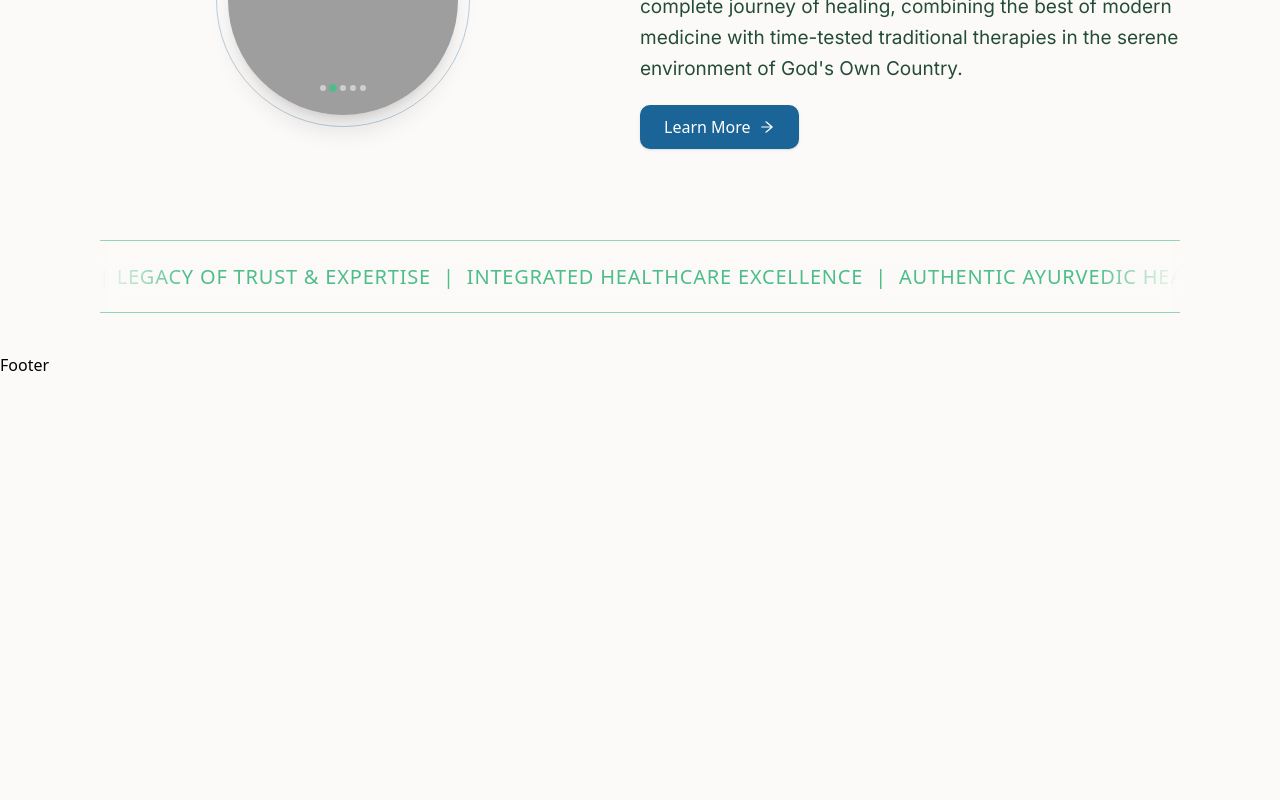
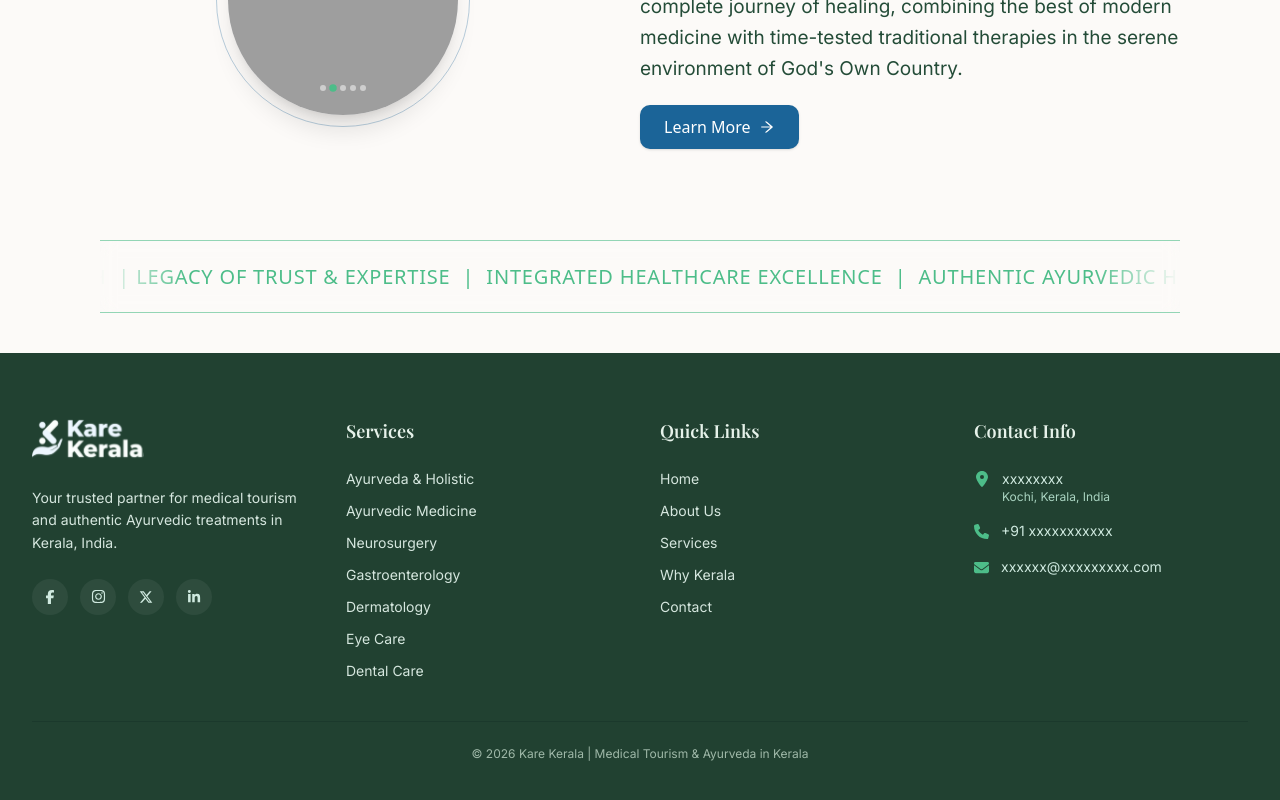
Before and after one commit to DBC-Corp/Kare-Kerala, a React (Vite) app in the folder client/: page / in a window 1280 px wide. Shown: the part 1302-2102 px from the top of the page. Before the commit the page ends 1679 px from the top, so only its background shows below. Built offline with nearby package versions, Linux system fonts and the light colour scheme; grey boxes are pictures that could not be loaded; a web font is replaced by a local one.

Commit message:
Added footer successfully !

```diff
--- a/client/src/components/Layout/Footer.jsx
+++ b/client/src/components/Layout/Footer.jsx
@@ -1,9 +1,154 @@
-import React from 'react'
+// src/components/Footer.jsx
+import React from "react";
+import KareKeralaLogo from "../../assets/images/kareKeralaLogoWhite.svg";
+import {
+  FaFacebookF,
+  FaInstagram,
+  FaXTwitter,
+  FaLinkedinIn,
+  FaLocationDot,
+  FaPhone,
+  FaEnvelope,
+} from "react-icons/fa6";
 
 const Footer = () => {
   return (
-    <div>Footer</div>
-  )
-}
+    <footer className="bg-[#214131] text-white inter">
+      <div className="max-w-7xl mx-auto px-6 lg:px-8 py-16">
+        <div className="grid grid-cols-1 md:grid-cols-4 gap-10">
+          {/* Column 1: Logo + description + social */}
+          <div className="space-y-6 ">
+            <div className="flex items-center gap-3">
+              <img src={KareKeralaLogo} alt="Kare Kerala" className="w-28" />
+            </div>
+            <p className="text-sm text-[#d5e6de] max-w-xs leading-relaxed">
+              Your trusted partner for medical tourism and authentic Ayurvedic
+              treatments in Kerala, India.
+            </p>
 
-export default Footer
+            <div className="flex items-center gap-3">
+              {/** Social buttons: update hrefs */}
+              <div className="flex items-center gap-3 text-[#cfe9df]">
+                <a
+                  href="#"
+                  aria-label="facebook"
+                  className="w-9 h-9 rounded-full bg-white/6 flex items-center justify-center hover:bg-white/10 transition"
+                >
+                  <FaFacebookF size={14} />
+                </a>
+
+                <a
+                  href="#"
+                  aria-label="instagram"
+                  className="w-9 h-9 rounded-full bg-white/6 flex items-center justify-center hover:bg-white/10 transition"
+                >
+                  <FaInstagram size={15} />
+                </a>
+
+                <a
+                  href="#"
+                  aria-label="twitter"
+                  className="w-9 h-9 rounded-full bg-white/6 flex items-center justify-center hover:bg-white/10 transition"
+                >
+                  <FaXTwitter size={14} />
+                </a>
+
+                <a
+                  href="#"
+                  aria-label="linkedin"
+                  className="w-9 h-9 rounded-full bg-white/6 flex items-center justify-center hover:bg-white/10 transition"
+                >
+                  <FaLinkedinIn size={14} />
+                </a>
+              </div>
+            </div>
+          </div>
+
+          {/* Column 2: Services */}
+          <div>
+            <h4 className="text-lg font-semibold text-[#e6f2ea] mb-6 playfair">
+              Services
+            </h4>
+            <ul className="space-y-3 text-sm text-[#d5e6de]">
+              {[
+                "Ayurveda & Holistic",
+                "Ayurvedic Medicine",
+                "Neurosurgery",
+                "Gastroenterology",
+                "Dermatology",
+                "Eye Care",
+                "Dental Care",
+              ].map((service) => (
+                <li
+                  key={service}
+                  className="cursor-pointer transition-all duration-300 hover:text-[#4DBD89] hover:translate-x-1"
+                >
+                  {service}
+                </li>
+              ))}
+            </ul>
+          </div>
+
+          {/* Column 3: Quick Links */}
+          <div>
+            <h4 className="text-lg font-semibold text-[#e6f2ea] mb-6 playfair">
+              Quick Links
+            </h4>
+            <ul className="space-y-3 text-sm">
+              {["Home", "About Us", "Services", "Why Kerala", "Contact"].map(
+                (item) => (
+                  <li
+                    key={item}
+                    className="text-[#d5e6de] cursor-pointer transition-all duration-300 hover:text-[#4DBD89] hover:translate-x-1"
+                  >
+                    {item}
+                  </li>
+                ),
+              )}
+            </ul>
+          </div>
+
+          {/* Column 4: Contact Info */}
+          <div>
+            <h4 className="text-lg font-semibold text-[#e6f2ea] mb-6 playfair">
+              Contact Info
+            </h4>
+
+            <div className="space-y-4 text-sm text-[#d5e6de]">
+              <div className="flex items-start gap-3">
+                <FaLocationDot className="text-[#4DBD89] mt-0.5" size={16} />
+
+                <div>
+                  <div className="text-[#cfe9df]">xxxxxxxx</div>
+                  <div className="text-[#a9d3c0] text-xs">
+                    Kochi, Kerala, India
+                  </div>
+                </div>
+              </div>
+
+              <div className="flex items-center gap-3">
+                <FaPhone className="text-[#4DBD89]" size={15} />
+                <div className="text-[#cfe9df]">+91 xxxxxxxxxxx</div>
+              </div>
+
+              <div className="flex items-center gap-3">
+                <FaEnvelope className="text-[#4DBD89]" size={15} />
+                <div className="text-[#cfe9df]">xxxxxx@xxxxxxxxx.com</div>
+              </div>
+            </div>
+          </div>
+        </div>
+
+        {/* Divider + bottom copyright */}
+        <div className="mt-10 border-t border-[#0f2923]/30 pt-6">
+          <p className="text-center text-xs text-[#9fb8a8]">
+            &copy; {new Date().getFullYear()} Kare Kerala | Medical Tourism &
+            Ayurveda in Kerala
+          </p>
+        </div>
+      </div>
+    </footer>
+  );
+};
+
+export default Footer;
```
Also changed, not shown: client/src/assets/images/KareKeralaLogoWhite.svg (added).
